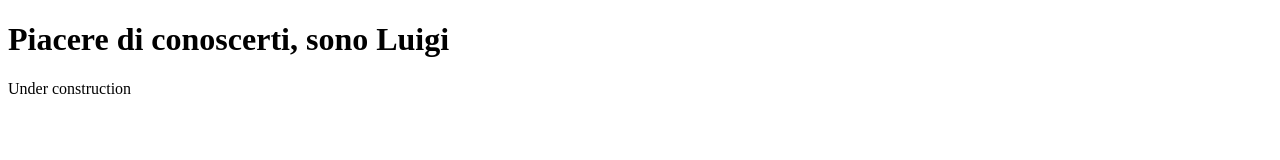
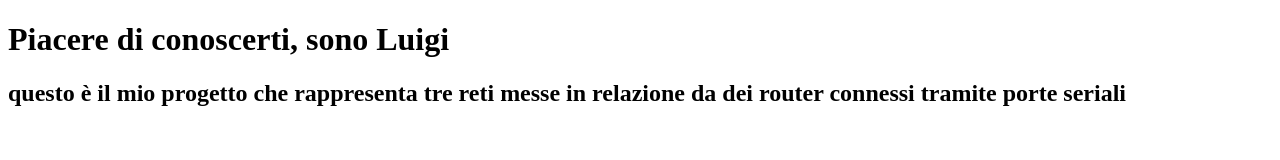
Before and after one commit to Luigimeda/Luigimeda.github.io, a plain HTML site: page index.html in a window 1280 px wide. Drawn offline with Linux system fonts and the light colour scheme.

Commit message:
Update index.html

```diff
--- a/index.html
+++ b/index.html
@@ -6,6 +6,6 @@
 
 <body>
 <h1>Piacere di conoscerti, sono Luigi </h1>
-<p>Under construction</p>
+<h2>questo è il mio progetto che rappresenta tre reti messe in relazione da dei router connessi tramite porte seriali</h2>
 </body>
 </html>
```
